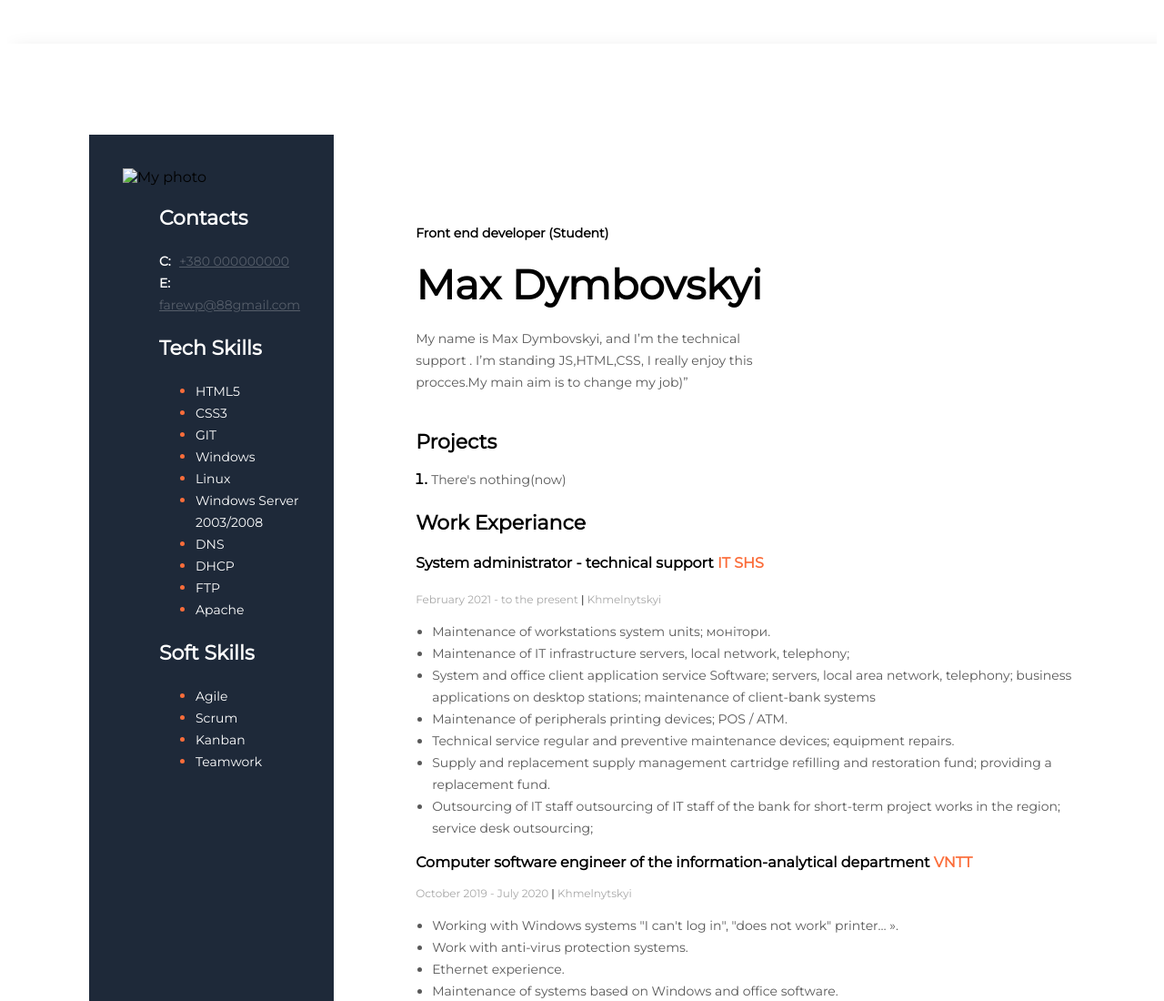
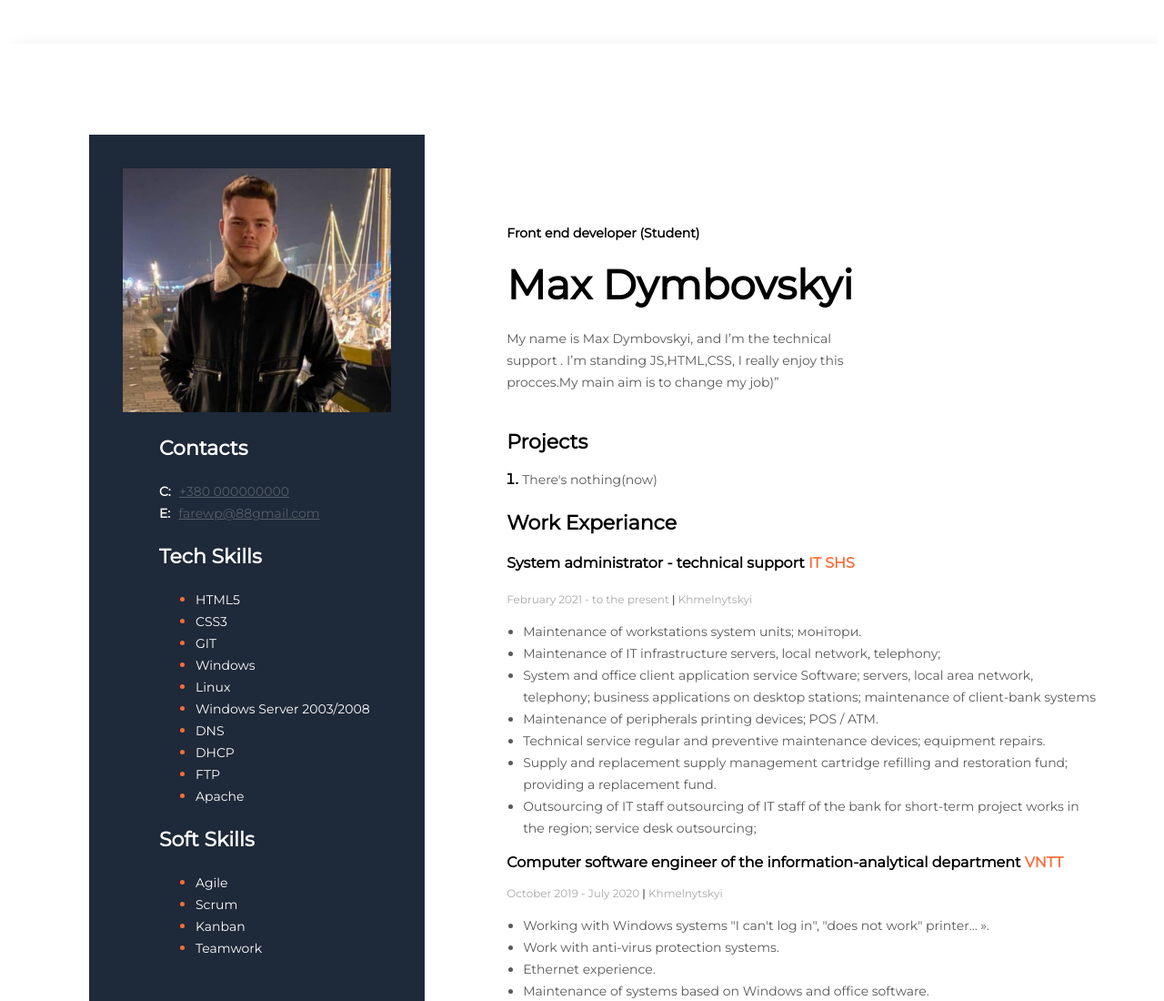
Before and after one commit to Maxdimbovskii/rsschool-cv, a plain HTML site: page index.html in a window 1280 px wide. Shown: the top 1100 px of the page at 91% size. Drawn offline with Linux system fonts and the light colour scheme; the site is published under a folder, as on GitHub Pages, so addresses that start at the root find nothing.

Commit message:
Fix cradeуe

```diff
--- a/index.html
+++ b/index.html
@@ -134,7 +134,7 @@
 				</div>
 
 				<aside class="sidebar_section">
-					<img src="/img/Screenshot_1.png" alt="My photo" />
+					<img src="./img/Screenshot_1.png" alt="My photo" />
 					<div class="Contact_section">
 						<div>
 							<h3 class="sidebar_title">Contacts</h3>
```
